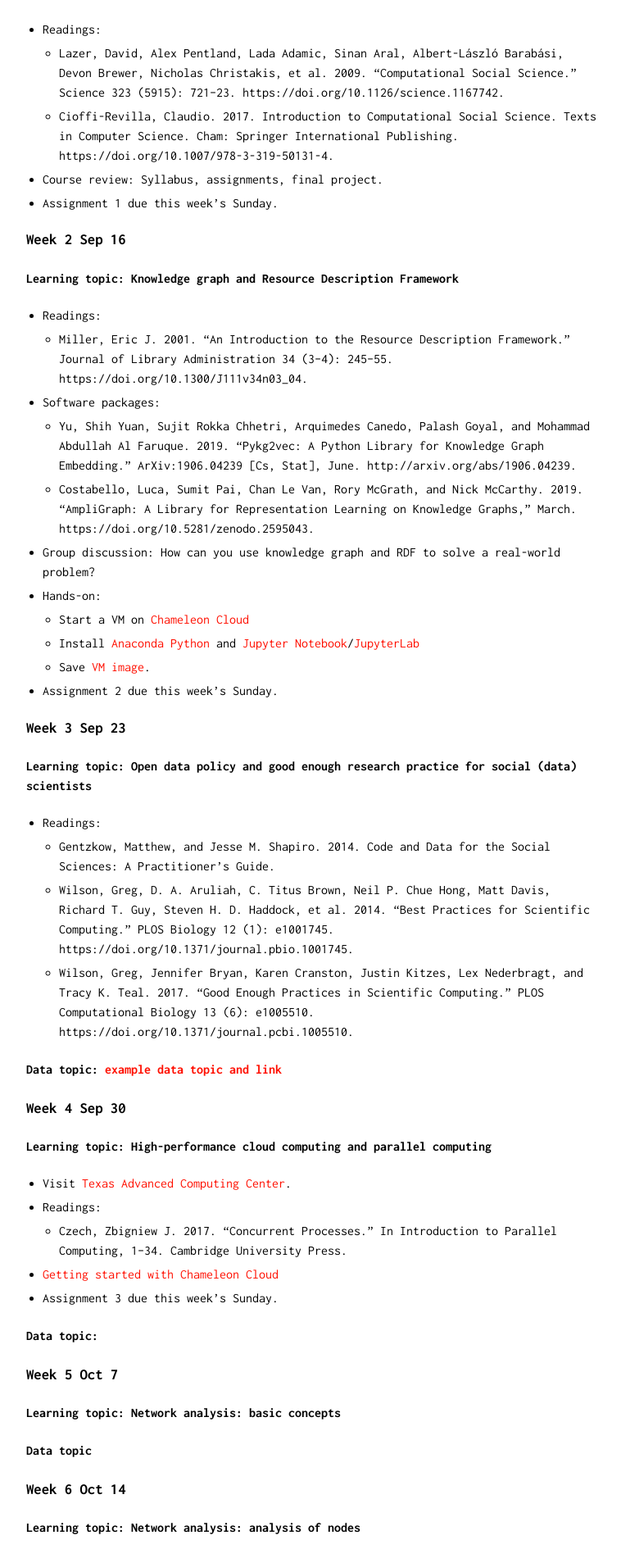
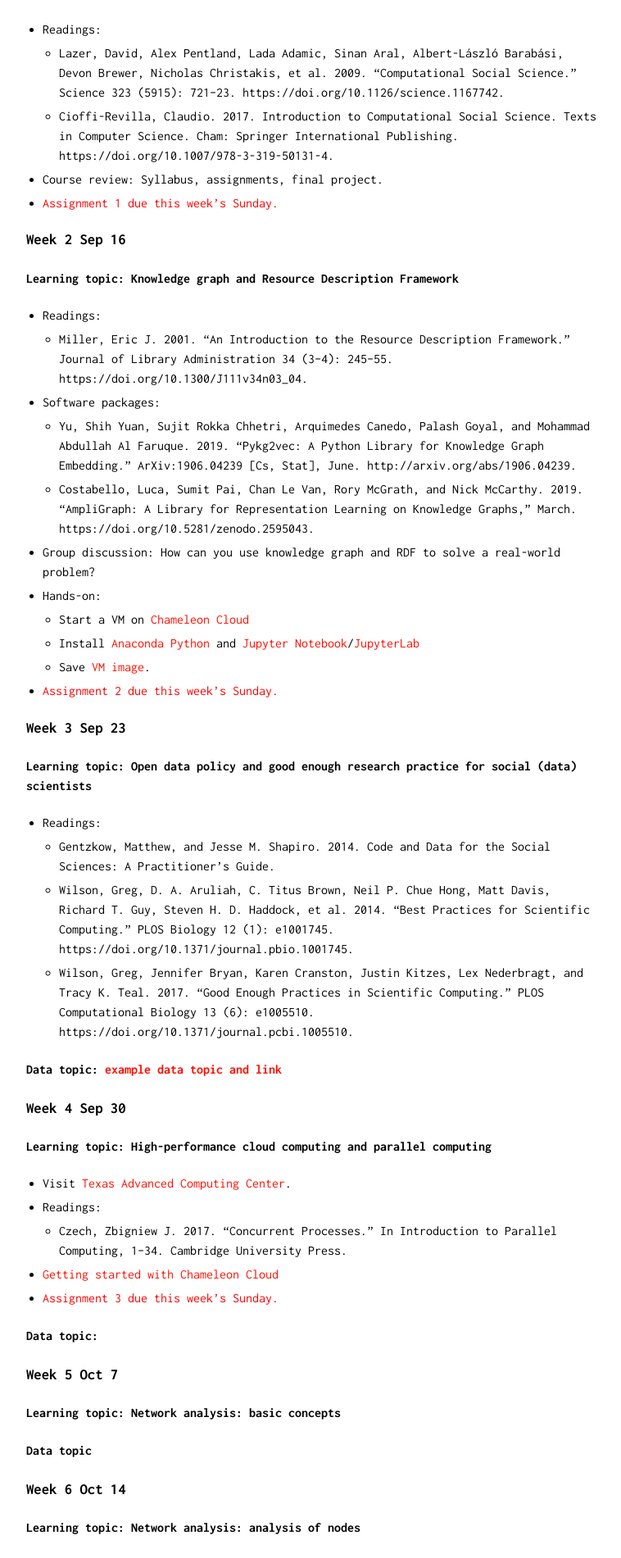
Before and after one commit to Xinjian-Paul-Li/open_data, a Jekyll site: the page built from docs/course_schedule.md, in a window 1280 px wide. Shown: the part 685-2586 px from the top of the page at 82% size, without its empty margins (238-996 px from the left). Built offline with Jekyll 4.4.1, drawn with Linux system fonts in a browser that asks for light colours; our own code applies the rules of GitHub Pages for plain Markdown files.

Commit message:
update course

```diff
--- a/docs/course_schedule.md
+++ b/docs/course_schedule.md
@@ -19,7 +19,7 @@
 	- Lazer, David, Alex Pentland, Lada Adamic, Sinan Aral, Albert-László Barabási, Devon Brewer, Nicholas Christakis, et al. 2009. “Computational Social Science.” Science 323 (5915): 721–23. https://doi.org/10.1126/science.1167742.
 	- Cioffi-Revilla, Claudio. 2017. Introduction to Computational Social Science. Texts in Computer Science. Cham: Springer International Publishing. https://doi.org/10.1007/978-3-319-50131-4.
 - Course review: Syllabus, assignments, final project.
-- Assignment 1 due this week's Sunday.
+- <span style="color:red">Assignment 1 due this week's Sunday.</span>
 
 ### <a name="w2"></a> Week 2 Sep 16
 #### Learning topic: Knowledge graph and Resource Description Framework
@@ -33,7 +33,7 @@
 	- Start a VM on [Chameleon Cloud](https://www.chameleoncloud.org/)
 	- Install [Anaconda Python](https://www.anaconda.com/distribution/) and [Jupyter Notebook](https://jupyter-notebook.readthedocs.io/en/stable/public_server.html)/[JupyterLab](https://jupyterlab.readthedocs.io/en/stable/getting_started/starting.html)
 	- Save [VM image](https://chameleoncloud.readthedocs.io/en/latest/technical/images.html).
-- Assignment 2 due this week's Sunday.
+- <span style="color:red">Assignment 2 due this week's Sunday.</span>
 
 
 ### <a name="w3"></a> Week 3 Sep 23
@@ -53,7 +53,7 @@
 	- Czech, Zbigniew J. 2017. “Concurrent Processes.” In Introduction to Parallel Computing, 1–34. Cambridge University Press.
 
 - [Getting started with Chameleon Cloud](https://chameleoncloud.readthedocs.io/en/latest/getting-started/index.html)
-- Assignment 3 due this week's Sunday.
+- <span style="color:red">Assignment 3 due this week's Sunday.</span>
 
 #### Data topic:
 
@@ -68,7 +68,7 @@
 
 ### <a name="w7"></a> Week 7 Oct 21
 #### Learning topic: Network analysis: analysis of communities
-- Assignment 4 due this week's Sunday.
+- <span style="color:red">Assignment 4 due this week's Sunday.</span>
 
 #### Data topic
 
@@ -90,7 +90,7 @@
 
 ### <a name="w11"></a> Week 11 Nov 18
 #### Learning topic: Text analysis: basic topic modeling
-- Assignment 5 due this week's Sunday.
+- <span style="color:red">Assignment 5 due this week's Sunday.</span>
 
 #### Data topic:
 
```
